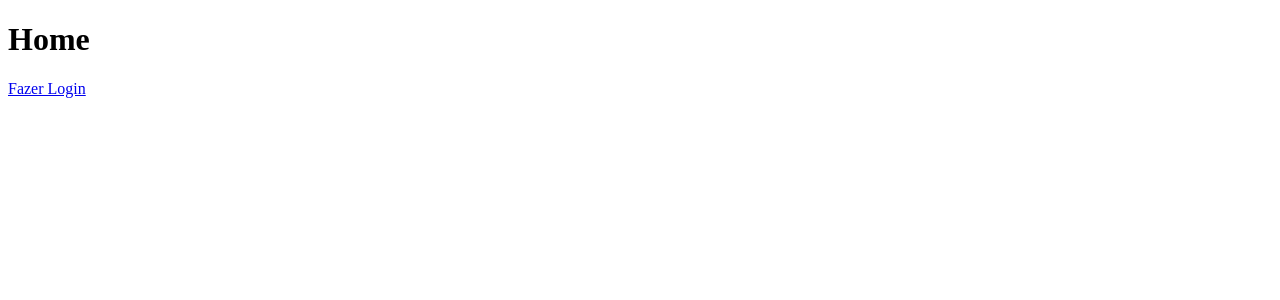
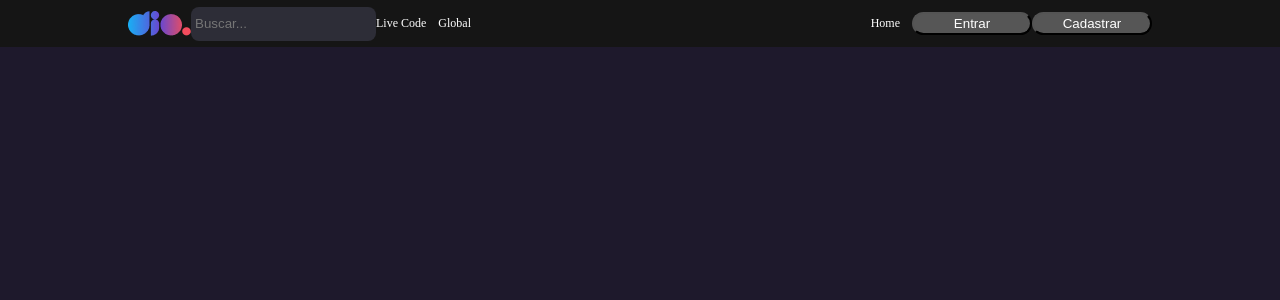
Before and after one commit to MyllenaRocha/CloneDoSiteDaDio, a React (Create React App) app: page / in a window 1280 px wide. Shown: the top 300 px of the page. Built offline with nearby package versions, Linux system fonts and the light colour scheme.

Commit message:
:lipstick: Construindo componentes

```diff
--- a/src/components/Button/index.jsx
+++ b/src/components/Button/index.jsx
@@ -0,0 +1,13 @@
+import React from "react";
+
+import { ButtonContainer } from "./styles";
+
+const Button = ({title, variant="primary", onClick}) => {
+    return (
+        <ButtonContainer variant={variant} onClick={onClick}>
+            {title}
+        </ButtonContainer>
+    )
+}
+
+export { Button }
--- a/src/components/Button/styles.js
+++ b/src/components/Button/styles.js
@@ -1,14 +1,30 @@
-import styled from "styled-components";
+import styled, { css } from "styled-components";
 
-/* export const ButtonContainer = styled.button`
+export const ButtonContainer = styled.button`
     background: #565656;
     border-radius: 22px;
     position: relative;
 
     color: #fff;
-    paddiing: 2px 12px;
+    padding: 2px 12px;
     min-width: 120px;
     width:100%
 
-    ${}
-` */
+    ${({variant})=> variant !== "primary" && css`
+        min-width: 167px;
+        height: 33px;
+
+        background: #e41050;
+
+        &::after {
+            content: '',
+            position: absolute;
+            border: 1px solid #e41050;
+            top: -5px;
+            left: -6px;
+            width: calc(100% + 10px);
+            height: calc(100% + 10px);
+            border-radius: 22px;
+        }
+    `}
+`
--- /dev/null
+++ b/src/components/Header/index.jsx
@@ -0,0 +1,38 @@
+import React from "react"
+import { Button } from '../Button';
+import logo from '../../assets/logo-dio.png';
+import {
+    BuscarInputContainer,
+    Column,
+    Container,
+    Input,
+    Menu,
+    MenuRight,
+    Row,
+    UserPicture,
+    Wrapper
+} from './styles';
+
+const Header = () => {
+    return (
+        <Wrapper>
+            <Container>
+                <Row>
+                    <img src={logo} alt="Logo da dio" />
+                    <BuscarInputContainer>
+                        <Input placeholder="Buscar..." />
+                    </BuscarInputContainer>
+                    <Menu>Live Code</Menu>
+                    <Menu>Global</Menu>
+                </Row>
+                <Row>
+                    <MenuRight href="#">Home</MenuRight>
+                    <Button title="Entrar" />
+                    <Button title="Cadastrar" />
+                </Row>
+            </Container>
+        </Wrapper>
+    )
+}
+
+export { Header }
--- /dev/null
+++ b/src/components/Header/styles.js
@@ -0,0 +1,80 @@
+import styled from "styled-components";
+
+export const Container = styled.div`
+    width: 100%;
+    max-width: 80%;
+    height: 47px;
+
+     display: flex;
+     justify-content: space-between;
+     align-items: center;
+     margin: 0 auto;
+`
+
+export const Row = styled.div`
+    display: flex;
+    flex-directioon: row;
+    align-items: center;
+`
+
+export const Column = styled.div`
+    display: flex;
+    flex-directioon: column;
+    align-items: center;
+`
+
+export const Wrapper = styled.div`
+    background-color: #151515;
+    width: 100%;
+    height: 47 px;
+    display: flex;
+    justify-content: center;
+    align-items: center;
+`
+
+export const BuscarInputContainer = styled.div`
+    width: 175px;
+    height: 30px;
+    background: #2D2D37;
+    border-radius: 8px;
+    padding: 2px 5px;
+    margir: 0 12px;
+
+    display: flex;
+    align-items: center;
+    justify-content: center;
+`
+
+export const Menu = styled.a `
+    font-family: 'Open Sans',
+    font-style: normal;
+    font-size: 12px;
+    line-height: 25px;
+    color: #FFFFFF;
+    margin-right: 12px;
+    text-decoration: none;
+`
+
+export const MenuRight = styled.a `
+    font-family: 'Open Sans',
+    font-style: normal;
+    font-size: 12px;
+    line-height: 25px;
+    color: #FFFFFF;
+    margin-right: 12px;
+    text-decoration: none;
+`
+
+export const UserPicture = styled.img`
+    width: 32px;
+    height: 32px;
+    border-radius: 22px;
+    border: 2px solid #FFFFFF;
+`
+
+export const Input = styled.input `
+    background: transparent;
+    flex: 1;
+    border: 0;
+    color: #FFFFFF;
+`
--- a/src/index.js
+++ b/src/index.js
@@ -2,9 +2,12 @@
 import ReactDOM from 'react-dom/client';
 import App from './App';
 
+import { GlobalStyle } from './styles/global';
+
 const root = ReactDOM.createRoot(document.getElementById('root'));
 root.render(
   <React.StrictMode>
+    <GlobalStyle />
     <App />
   </React.StrictMode>
 );
--- a/src/pages/home/index.jsx
+++ b/src/pages/home/index.jsx
@@ -1,10 +1,12 @@
 
 import { Link } from 'react-router-dom';
 
+import { Button } from '../../components/Button';
+import { Header  } from '../../components/Header';
+
 const Home = () => {
     return (<>
-        <h1>Home</h1>
-        <Link to="/login">Fazer Login</Link>
+        <Header />
     </>)
 }
 export { Home }
--- /dev/null
+++ b/src/styles/global.js
@@ -0,0 +1,15 @@
+import { createGlobalStyle } from "styled-components";
+
+export const GlobalStyle = createGlobalStyle`
+
+    *{
+        margin: 0;
+        padding: 0;
+    }
+
+    body {
+        background-color: #1e192c;
+        color: #FFFFFF;
+
+    }
+`
```
Also changed, not shown: src/assets/banner.png (added), src/assets/logo-dio.png (added).
